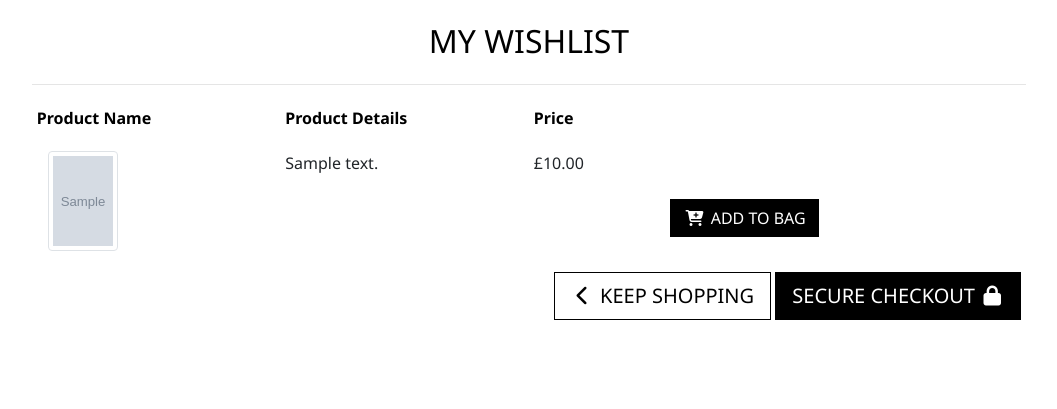
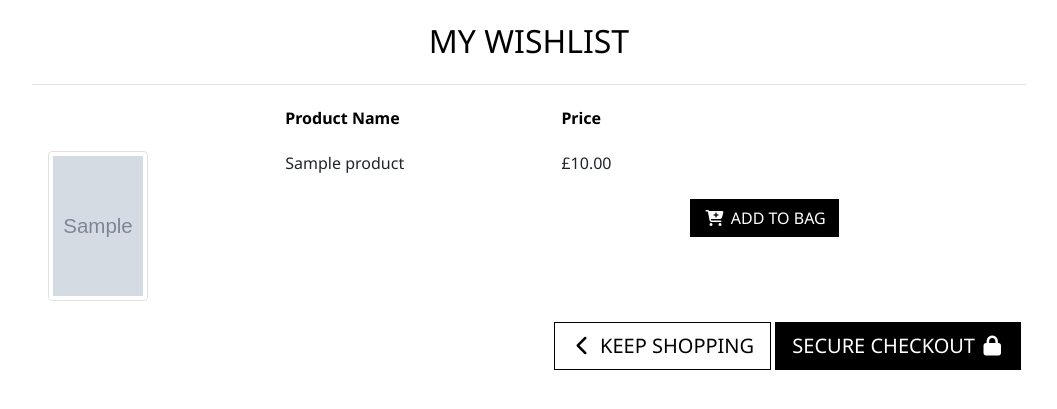
Before and after one commit to Nazulka/Poster-Panda, a Django app: page /wishlist/view_wishlist in a window 1280 px wide. Shown: the part 162-571 px from the top of the page, without its empty margins (111-1168 px from the left). Run offline with Django 3.2, Linux system fonts and the light colour scheme; a user stored in the database is signed in; tables that the repository leaves empty hold one stand-in row (values such as "Sample post"); grey boxes marked "Sample" are stand-in pictures; parts of the project's set-up code (start-up, migrations or seed data) failed here and were passed over; some libraries are stand-ins or nearby versions.

Commit message:
Improve wishlist template layout

```diff
--- a/static/css/base.css
+++ b/static/css/base.css
@@ -207,8 +207,8 @@ input[name='q']::placeholder {
 
 /* --- Image Thumbnail --*/
 .img-thumbnail {
-    height: 100px;
-    width: 70px !important;
+    height: 150px;
+    width: 100px !important;
 }
 
 
--- a/wishlist/templates/wishlist/wishlist.html
+++ b/wishlist/templates/wishlist/wishlist.html
@@ -20,15 +20,15 @@
         </div>
     </div>
 
-    <div class="row">
+    <div class="row text-left">
         <div class="col">
             {% if wishlist_products %}
                 <div class="table-responsive rounded">
                     <table class="table table-sm table-borderless">
                         <thead class="text-black">
                             <tr>
+                                <th scope="col"></th>
                                 <th scope="col">Product Name</th>
-                                <th scope="col">Product Details</th>
                                 <th scope="col">Price</th>
                                 <th scope="col"></th>
                             </tr>
@@ -37,7 +37,6 @@
                         {% for item in wishlist_products %}
                         <tr>
                             <td class="p-3 w-25">
-
                                 {% if item.product.image %}
                                 <img class="img-fluid img-thumbnail"
                                     src="{{ item.product.image.url }}"
@@ -47,8 +46,8 @@
                                     alt="{{ item.product.name }}">
                                 {% endif %}
                             </td>
-                            <td class="py-3 w-25">
-                                <p class="my-0">{{ item.product.description }}</p>
+                            <td class="py-3">
+                                <p class="my-0">{{ item.product.name }}</p>
                             </td>
                             <td class="py-3">
                                 <p class="my-0">£{{ item.product.price }}</p>
```
